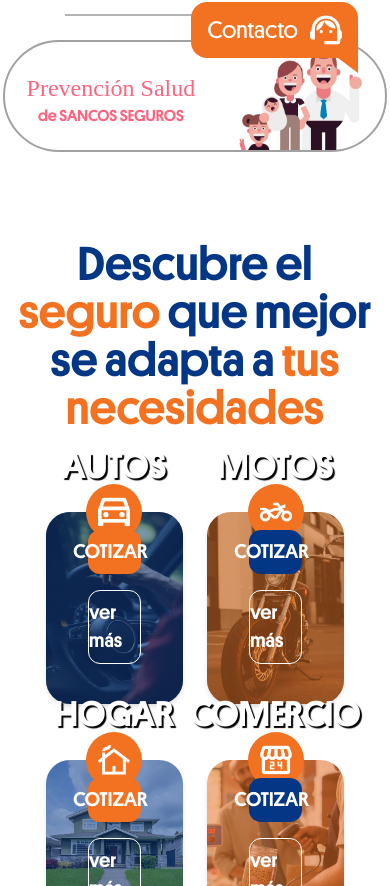
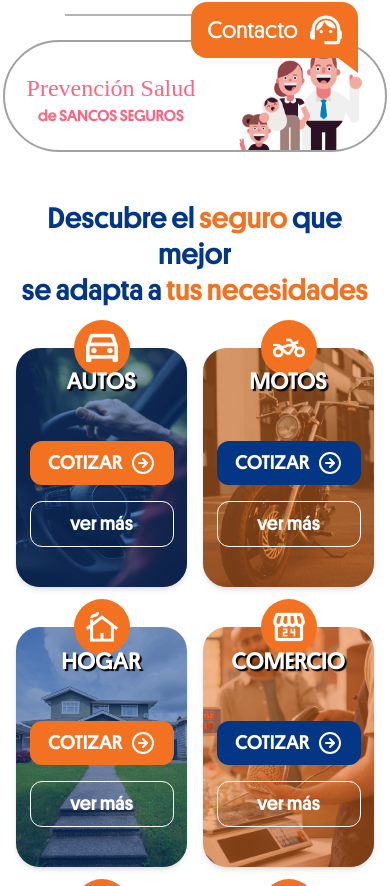
Before and after one commit to marcotortolani/asegurate-online-demo, a Next.js app: page / in a window 390 px wide. Shown: the part 738-1624 px from the top of the page. Built offline with nearby package versions, Linux system fonts and the light colour scheme; a web font is replaced by a local one.

Commit message:
update responsive

```diff
--- a/src/components/home/insurance-options.tsx
+++ b/src/components/home/insurance-options.tsx
@@ -64,14 +64,14 @@ export default function InsuranceOptions() {
   ]
 
   return (
-    <div className="container mx-auto mt-14 px-4 py-8 ">
-      <h2 className="mb-20 text-center text-5xl font-platform-medium text-primary">
+    <div className="container mx-auto mt-4 md:mt-14 px-4 py-8 ">
+      <h2 className="mb-10 md:mb-20 text-center text-3xl md:text-5xl font-platform-medium text-primary">
         Descubre el <span className="text-secondary">seguro</span> que mejor
         <br />
         se adapta a <span className="text-secondary">tus necesidades</span>
       </h2>
 
-      <div className="w-5/6 mx-auto grid grid-cols-2 md:grid-cols-4 gap-x-6 gap-y-14">
+      <div className="w-full md:w-5/6 mx-auto grid grid-cols-2 md:grid-cols-4 gap-x-4 md:gap-x-6 gap-y-10 md:gap-y-14">
         {INSURANCE_OPTIONS.map((insurance, i) => (
           <div
             key={insurance.id}
@@ -105,10 +105,10 @@ export default function InsuranceOptions() {
             <div
               className={`z-50 w-full h-full absolute top-0 left-0 pb-8 flex flex-col items-center justify-end gap-6 rounded-3xl`}
             >
-              <h4 className=" p-3 font-platform-medium text-white text-shadow-black text-center text-4xl uppercase">
+              <h4 className=" p-3 font-platform-medium text-white text-shadow-black text-center text-2xl md:text-4xl uppercase">
                 {insurance.title}
               </h4>
-              <div className=" w-1/2 text-white p-2 flex flex-col items-center gap-4">
+              <div className=" w-1/2 min-w-[160px] text-white p-2 flex flex-col items-center gap-4">
                 <Link
                   href={`/cotizar/${insurance.id}`}
                   className={`${
```
